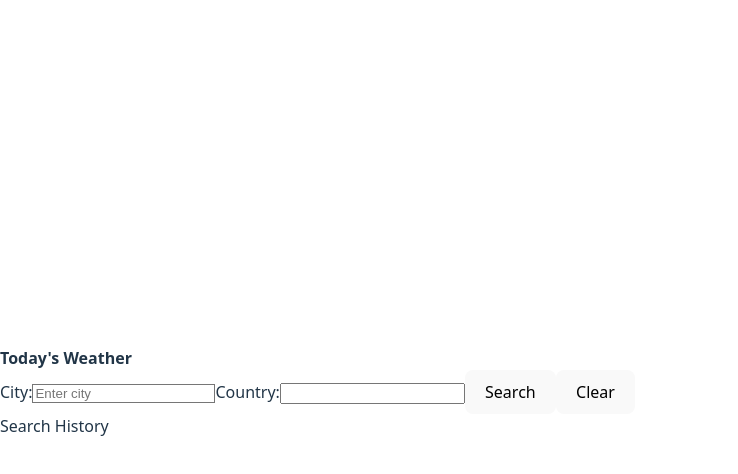
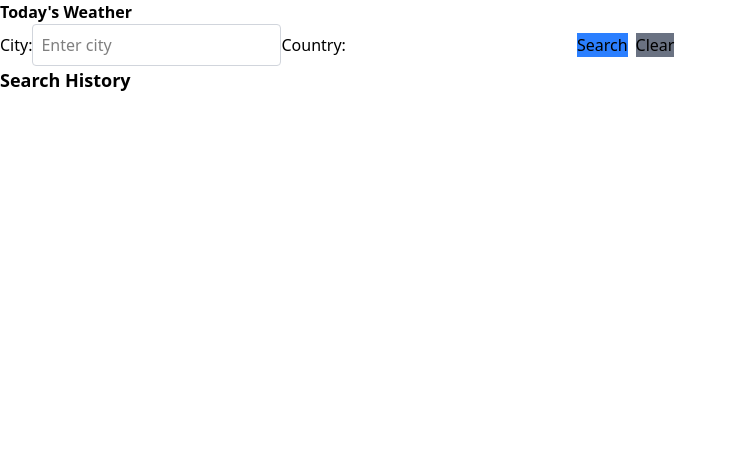
Before and after one commit to syliow/weather, a React (Vite) app: page / in a window 1280 px wide. Shown: the top 474 px of the page, without its empty margins (0-738 px from the left). Built offline with nearby package versions, Linux system fonts and the light colour scheme.

Commit message:
chore: setup tailwind css

```diff
--- a/package.json
+++ b/package.json
@@ -10,6 +10,7 @@
     "preview": "vite preview"
   },
   "dependencies": {
+    "@tailwindcss/vite": "^4.1.10",
     "axios": "^1.10.0",
     "react": "^19.1.0",
     "react-dom": "^19.1.0"
@@ -29,6 +30,6 @@
     "tailwindcss": "^4.1.10",
     "typescript": "~5.8.3",
     "typescript-eslint": "^8.34.1",
-    "vite": "^7.0.0"
+    "vite": "^6.3.5"
   }
 }
--- a/src/index.css
+++ b/src/index.css
@@ -1,72 +1 @@
-@tailwind base;
-@tailwind components;
-@tailwind utilities;
-
-:root {
-  font-family: system-ui, Avenir, Helvetica, Arial, sans-serif;
-  line-height: 1.5;
-  font-weight: 400;
-
-  color-scheme: light dark;
-  color: rgba(255, 255, 255, 0.87);
-  background-color: #242424;
-
-  font-synthesis: none;
-  text-rendering: optimizeLegibility;
-  -webkit-font-smoothing: antialiased;
-  -moz-osx-font-smoothing: grayscale;
-}
-
-a {
-  font-weight: 500;
-  color: #646cff;
-  text-decoration: inherit;
-}
-a:hover {
-  color: #535bf2;
-}
-
-body {
-  margin: 0;
-  display: flex;
-  place-items: center;
-  min-width: 320px;
-  min-height: 100vh;
-}
-
-h1 {
-  font-size: 3.2em;
-  line-height: 1.1;
-}
-
-button {
-  border-radius: 8px;
-  border: 1px solid transparent;
-  padding: 0.6em 1.2em;
-  font-size: 1em;
-  font-weight: 500;
-  font-family: inherit;
-  background-color: #1a1a1a;
-  cursor: pointer;
-  transition: border-color 0.25s;
-}
-button:hover {
-  border-color: #646cff;
-}
-button:focus,
-button:focus-visible {
-  outline: 4px auto -webkit-focus-ring-color;
-}
-
-@media (prefers-color-scheme: light) {
-  :root {
-    color: #213547;
-    background-color: #ffffff;
-  }
-  a:hover {
-    color: #747bff;
-  }
-  button {
-    background-color: #f9f9f9;
-  }
-}
+@import "tailwindcss";
--- a/tailwind.config.cjs
+++ /dev/null
@@ -1,11 +0,0 @@
-/** @type {import('tailwindcss').Config} */
-module.exports = {
-    content: [
-      "./index.html",
-      "./src/**/*.{js,ts,jsx,tsx}",
-    ],
-    theme: {
-      extend: {},
-    },
-    plugins: [],
-  }
```
Also changed, not shown: 1 other file (tests, documents, lock files or other folders).
